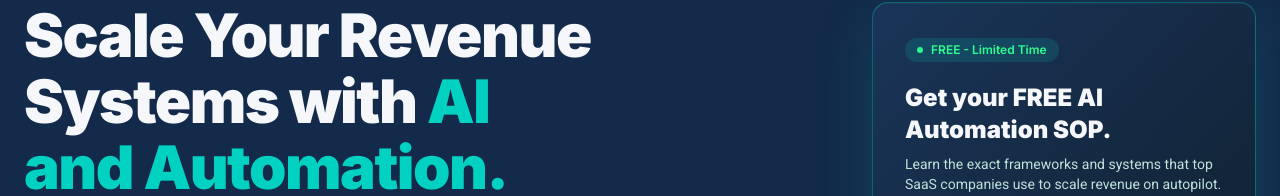
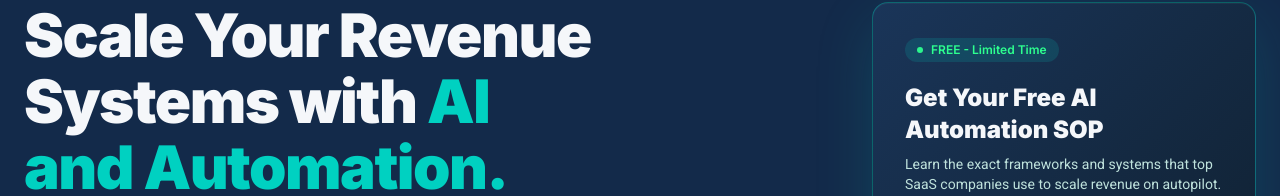
Before and after one commit to codagrowth/v0-coda-growth-web, a Next.js app: page / in a window 1280 px wide. Shown: the part 190-386 px from the top of the page. Built offline with nearby package versions, Linux system fonts and the light colour scheme.

Commit message:
feat: update hero section headline capitalization\n\nUpdated headline for consistency and professionalism

```diff
--- a/components/hero-section.tsx
+++ b/components/hero-section.tsx
@@ -60,7 +60,7 @@ export function HeroSection() {
                 className="text-2xl font-black text-[#F5F7FA] mb-2"
                 style={{ fontFamily: "Inter, sans-serif" }}
               >
-                Get your FREE AI Automation SOP.
+                Get Your Free AI Automation SOP
               </h2>
 
               {/* Card description */}
```
